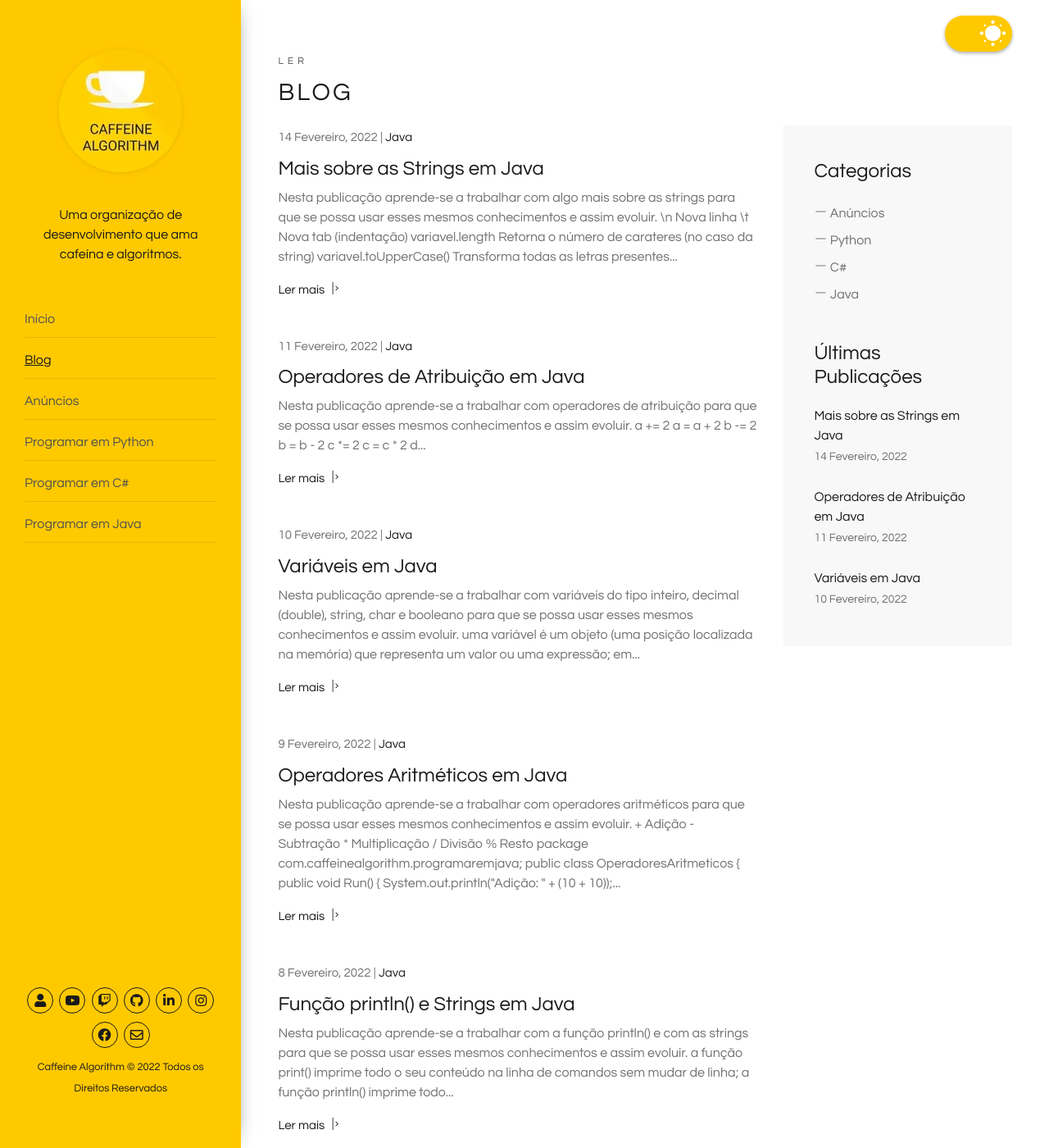
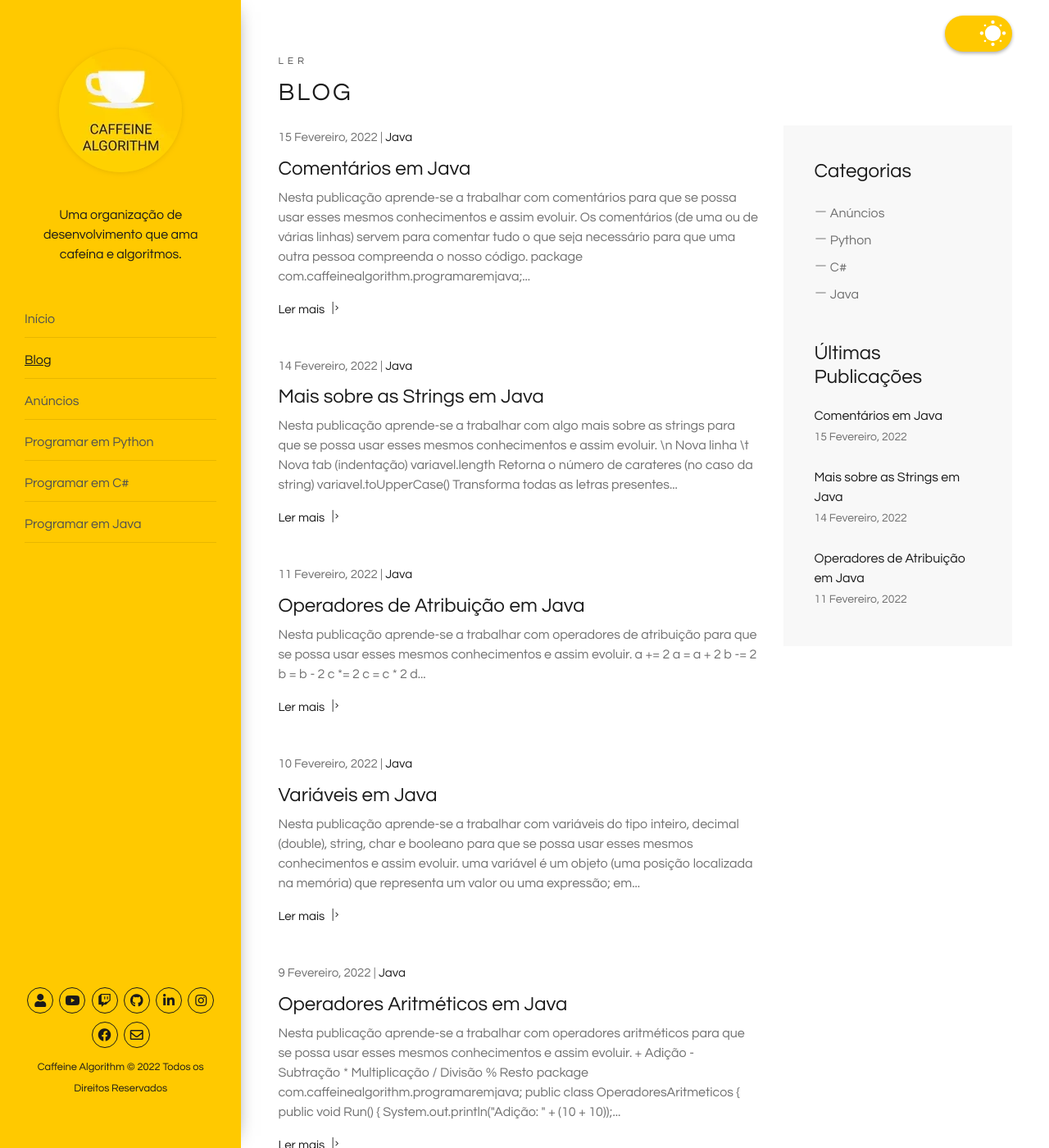
Before and after one commit to caffeinealgorithm/caffeinealgorithm.github.io, a Jekyll site: the page built from blog/index.html, in a window 1280 px wide and 1400 px high. Shown: the whole window at 82% size. Built offline with Jekyll 4.4.1, drawn with Linux system fonts in a browser that asks for light colours; the list of posts is cut into pages by our own code; some of the changed text lies outside the part shown.

Commit message:
Add 8º episode of the Java programming series

````diff
--- /dev/null
+++ b/_posts/2022-02-15-comentarios-em-java.md
@@ -0,0 +1,45 @@
+---
+layout: post
+excerpt: Blog
+title: 'Comentários em Java'
+description: 'Descobre como se trabalha com comentários na linguagem de programação Java. Obtém respostas às tuas dúvidas com a teoria e os exemplos apresentados.'
+keywords: 'java, comentários, comentário, publicação'
+date: 2022-02-15
+categories: [Java]
+---
+
+Nesta publicação aprende-se a trabalhar com comentários para que se possa usar esses mesmos conhecimentos e assim evoluir.
+
+Os comentários (de uma ou de várias linhas) servem para comentar tudo o que seja necessário para que uma outra pessoa compreenda o nosso código.
+
+<div class="video-container">
+  <iframe src="https://www.youtube.com/embed/skX2jrCiqdI" frameborder="0" allowfullscreen></iframe>
+</div>
+
+```java
+package com.caffeinealgorithm.programaremjava;
+
+public class Comentarios {
+  public void Run() {
+    // Eu sou um comentário.
+
+    System.out.println("Eu sou uma string.");
+
+    /*
+      Eu também sou um comentário.
+      Eu faço parte deste mesmo comentário.
+      Continuo a fazer parte dele.
+    */
+
+    System.out.println("Eu continuo a ser uma string.");
+  }
+}
+```
+
+<div class="video-container">
+  <iframe src="https://www.youtube.com/embed/skX2jrCiqdI" frameborder="0" allowfullscreen></iframe>
+</div>
+
+Não te esqueças de [assistir ao vídeo](https://youtu.be/skX2jrCiqdI){:target="\_blank"} e podes sempre ler esta publicação [em inglês](https://nelsonsilvadev.com/blog/20220215/comments-in-java/){:target="\_blank"}.
+
+### _Happy coding!_
--- a/index.html
+++ b/index.html
@@ -76,7 +76,7 @@
       </div>
 
       <div class="row">
-        {% for video in site.java %} {% if video.id == "/java/7" %}
+        {% for video in site.java %} {% if video.id == "/java/8" %}
         <div class="col-xs-12 col-sm-3 col-sm-6 col-lg-6 col-xl-3">
           <a
             href="https://www.youtube.com/embed/{{ video.custom_id }}"
````
Also changed, not shown: _java/8.md (added, +5 -0 lines), assets/img/playlists/java/8.png (added), assets/img/playlists/java/8.webp (added).
